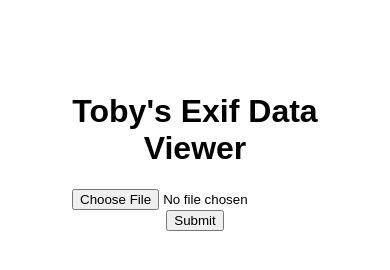
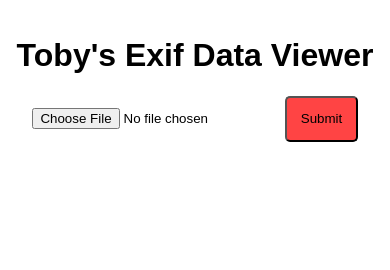
Before and after one commit to tonysulfaro/toby-exif, a plain HTML site: page index.html in a window 390 px wide. Drawn offline with nearby package versions, Linux system fonts and the light colour scheme.

Commit message:
udpate body, container styles

```diff
--- a/index.html
+++ b/index.html
@@ -14,8 +14,7 @@
   <div class="container">
     <h1>Toby's Exif Data Viewer</h1>
 
-    <input id="image-file" type="file">
-    <button id="image-submit">Submit</button>
+    <p><input id="image-file" class="custom-file-input" type="file"><button id="image-submit">Submit</button></p>
 
     <div id="exif-result">
 
--- a/script.js
+++ b/script.js
@@ -8,7 +8,7 @@ function generateReport(data) {
   <p><strong>Coordinates: ${data.gps.GPSLatitudeRef} ${data.gps.GPSLatitude[0]}°${data.gps.GPSLatitude[1]}'${data.gps.GPSLatitude[2]}", ${data.gps.GPSLongitudeRef} ${data.gps.GPSLongitude[0]}°${data.gps.GPSLongitude[1]}'${data.gps.GPSLongitude[2]}"</strong></p>
   <p><a href="https://www.google.com/maps/place/${data.gps.GPSLatitude[0]}%C2%B0${data.gps.GPSLatitude[1]}'${data.gps.GPSLatitude[2]}%22N+${data.gps.GPSLongitude[0]}%C2%B0${data.gps.GPSLongitude[1]}'${data.gps.GPSLongitude[2]}%22W">Google Maps Link</a></p>
 
-  <iframe src="https://www.google.com/maps/embed?pb=!1m18!1m12!1m3!1d2887.1797815842424!2d-83.8497830845025!3d43.64442777912159!2m3!1f0!2f0!3f0!3m2!1i1024!2i768!4f13.1!3m3!1m2!1s0x0%3A0x0!2zNDPCsDM4JzM5LjkiTiA4M8KwNTAnNTEuMyJX!5e0!3m2!1sen!2sus!4v1580759464539!5m2!1sen!2sus" width="600" height="450" frameborder="0" style="border:0;" allowfullscreen=""></iframe>
+  <iframe src="https://www.google.com/maps/embed?pb=!1m18!1m12!1m3!1d2887.1797815842424!2d-83.8497830845025!3d43.64442777912159!2m3!1f0!2f0!3f0!3m2!1i1024!2i768!4f13.1!3m3!1m2!1s0x0%3A0x0!2zNDPCsDM4JzM5LjkiTiA4M8KwNTAnNTEuMyJX!5e0!3m2!1sen!2sus!4v1580759464539!5m2!1sen!2sus"  frameborder="0" style="border:0;" allowfullscreen=""></iframe>
 
   `
 
--- a/styles.css
+++ b/styles.css
@@ -1,8 +1,31 @@
 body {
   font-family: sans-serif;
+  margin: 0;
 }
 
 .container {
-  padding: 4em;
+  padding: 4em 0;
   text-align: center;
 }
+
+button {
+  padding: 1em;
+  border-radius: 5px;
+  background-color: #ff4444;
+}
+
+iframe {
+  width: 100%;
+  height: 500px;
+}
+
+@media only screen and (max-width: 600px) {
+  .container {
+    padding: 1em 0;
+  }
+
+  iframe {
+    width: 100%;
+    height: 300px;
+  }
+}
```
